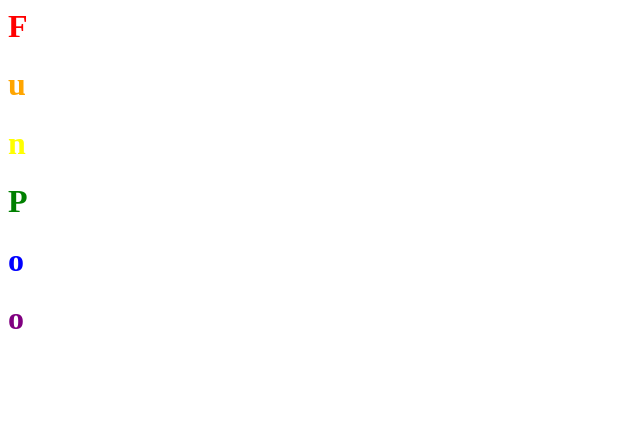
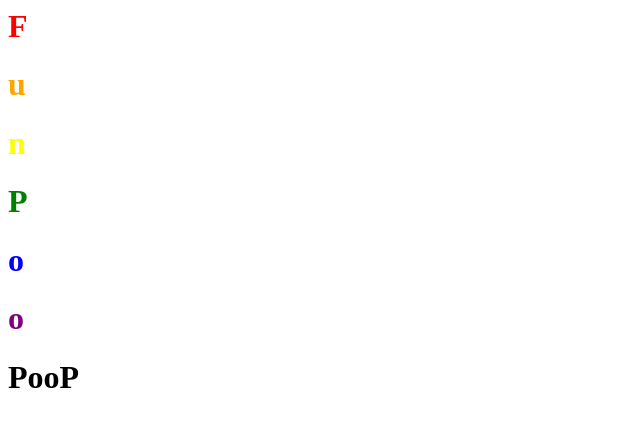
Before and after one commit to Zhuvuis/Pooie-Cheese, a plain HTML site: page index.html in a window 1280 px wide. Shown: the whole page, without its empty margins (0-640 px from the left). Drawn offline with Linux system fonts and the light colour scheme.

Commit message:
Update index.html

```diff
--- a/index.html
+++ b/index.html
@@ -4,3 +4,4 @@
 <h1 style="color:green;"><b> P</b></h1>
 <h1 style="color:blue;"><b>o</b></h1>
 <h1 style="color:purple;"><b>o</b></h1>
+<h1 style="font:comic sans;"><b>P</b>oo<b>P</b>
```
